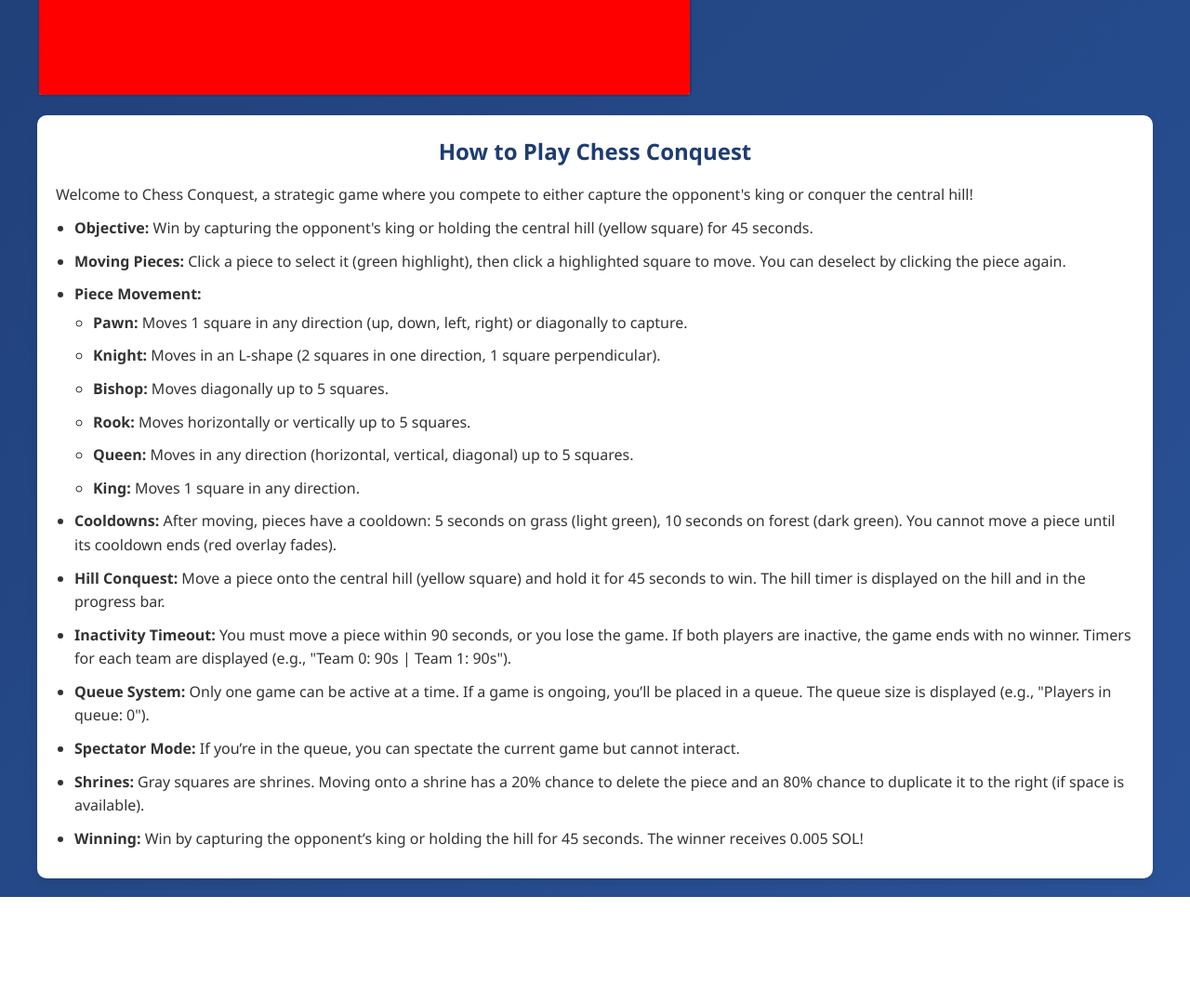
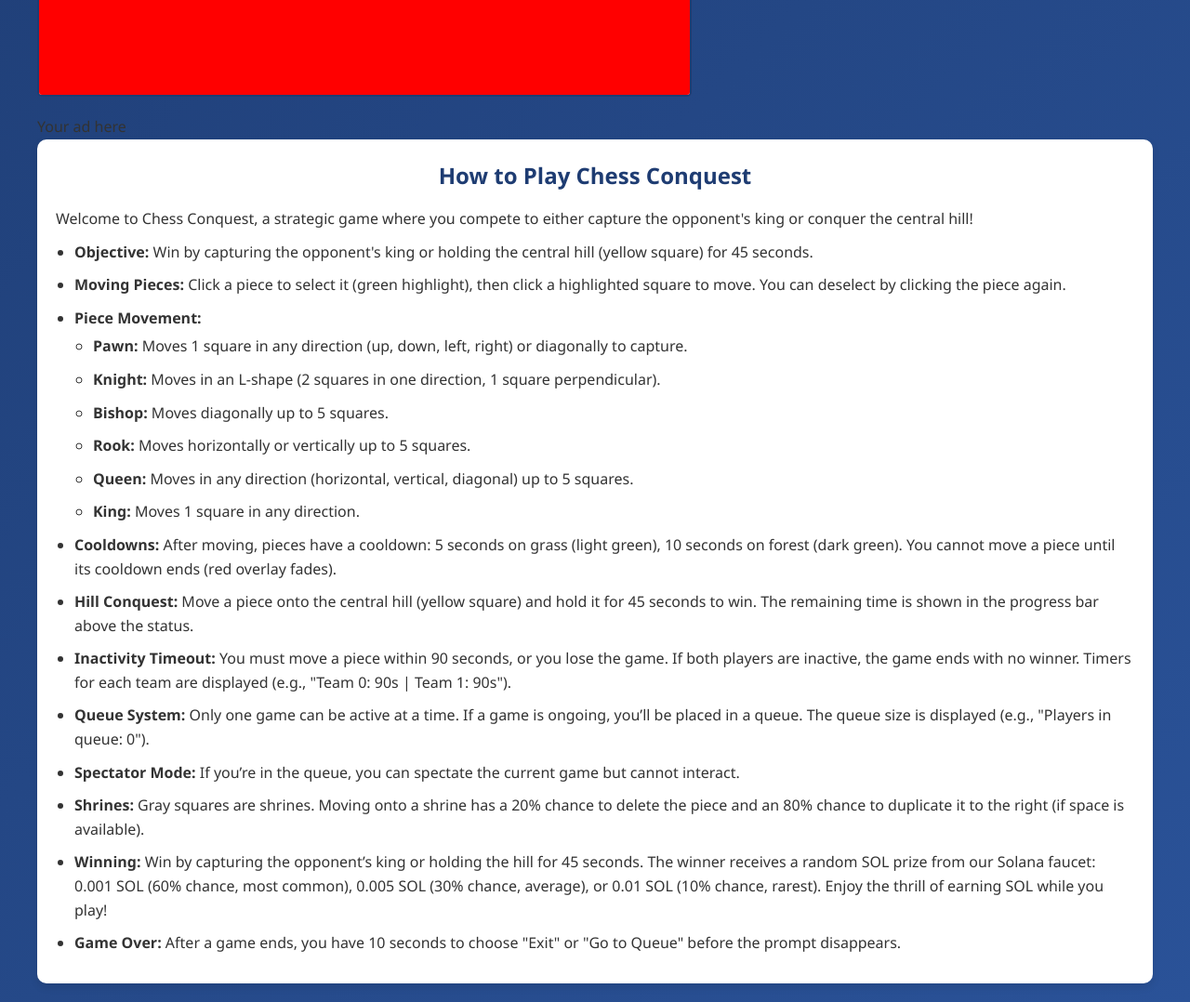
Before and after one commit to GambaBTC/chess, a website: page public/index.html in a window 1280 px wide. Shown: the part 620-1698 px from the top of the page at 93% size. Before the commit the page ends 1585 px from the top, so only its background shows below. Drawn offline with nearby package versions, Linux system fonts and the light colour scheme; no server answers.

Commit message:
Update index.html

```diff
--- a/public/index.html
+++ b/public/index.html
@@ -22,6 +22,9 @@
                 <div id="timerDisplay">Team 0: 90s | Team 1: 90s</div>
             </div>
         </div>
+        <div id="adBanner">
+            <p>Your ad here</p>
+        </div>
         <div class="instructions">
             <h2>How to Play Chess Conquest</h2>
             <p>Welcome to Chess Conquest, a strategic game where you compete to either capture the opponent's king or conquer the central hill!</p>
@@ -39,12 +42,13 @@
                     </ul>
                 </li>
                 <li><strong>Cooldowns:</strong> After moving, pieces have a cooldown: 5 seconds on grass (light green), 10 seconds on forest (dark green). You cannot move a piece until its cooldown ends (red overlay fades).</li>
-                <li><strong>Hill Conquest:</strong> Move a piece onto the central hill (yellow square) and hold it for 45 seconds to win. The hill timer is displayed on the hill and in the progress bar.</li>
+                <li><strong>Hill Conquest:</strong> Move a piece onto the central hill (yellow square) and hold it for 45 seconds to win. The remaining time is shown in the progress bar above the status.</li>
                 <li><strong>Inactivity Timeout:</strong> You must move a piece within 90 seconds, or you lose the game. If both players are inactive, the game ends with no winner. Timers for each team are displayed (e.g., "Team 0: 90s | Team 1: 90s").</li>
                 <li><strong>Queue System:</strong> Only one game can be active at a time. If a game is ongoing, you’ll be placed in a queue. The queue size is displayed (e.g., "Players in queue: 0").</li>
                 <li><strong>Spectator Mode:</strong> If you’re in the queue, you can spectate the current game but cannot interact.</li>
                 <li><strong>Shrines:</strong> Gray squares are shrines. Moving onto a shrine has a 20% chance to delete the piece and an 80% chance to duplicate it to the right (if space is available).</li>
-                <li><strong>Winning:</strong> Win by capturing the opponent’s king or holding the hill for 45 seconds. The winner receives 0.005 SOL!</li>
+                <li><strong>Winning:</strong> Win by capturing the opponent’s king or holding the hill for 45 seconds. The winner receives a random SOL prize from our Solana faucet: 0.001 SOL (60% chance, most common), 0.005 SOL (30% chance, average), or 0.01 SOL (10% chance, rarest). Enjoy the thrill of earning SOL while you play!</li>
+                <li><strong>Game Over:</strong> After a game ends, you have 10 seconds to choose "Exit" or "Go to Queue" before the prompt disappears.</li>
             </ul>
         </div>
         <div id="notification" style="display: none;">
```
